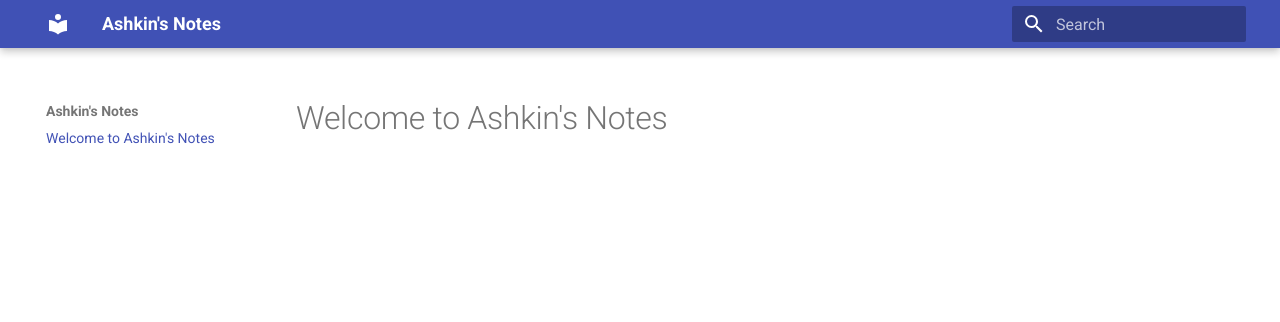
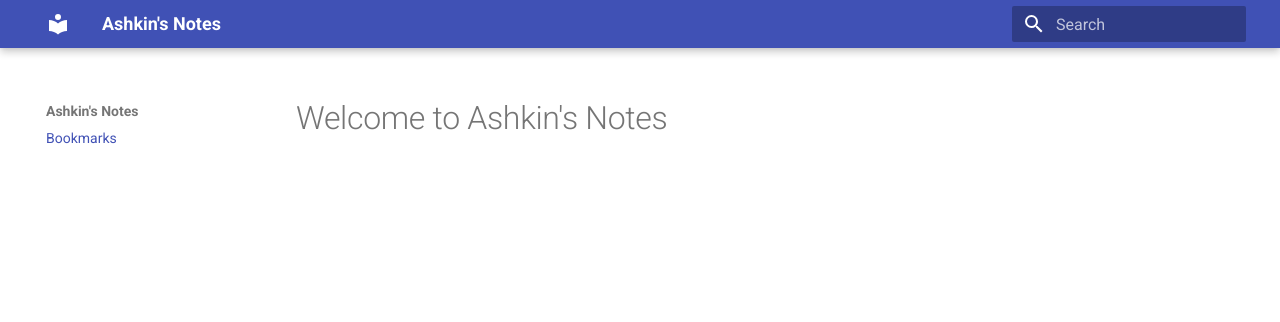
Before and after one commit to AshkinLi/notes, an MkDocs documentation site: the page built from docs/index.md, in a window 1280 px wide. Shown: the top 322 px of the page. Built offline with MkDocs 1.6.1 and Material for MkDocs 9.7.7, drawn with Linux system fonts in a browser that asks for light colours; part of the change alters nothing that is shown.

Commit message:
Synchronized in 2024-08-16 18:41:14

```diff
--- a/mkdocs.yml
+++ b/mkdocs.yml
@@ -4,5 +4,10 @@ site_author: Ashkin Y C Li
 site_description: >-
   Ashkin's Notes
 
+repo_name:
+
 theme:
   name: material
+
+nav:
+  - Bookmarks: index.md
```
Also changed, not shown: 1 other file.
